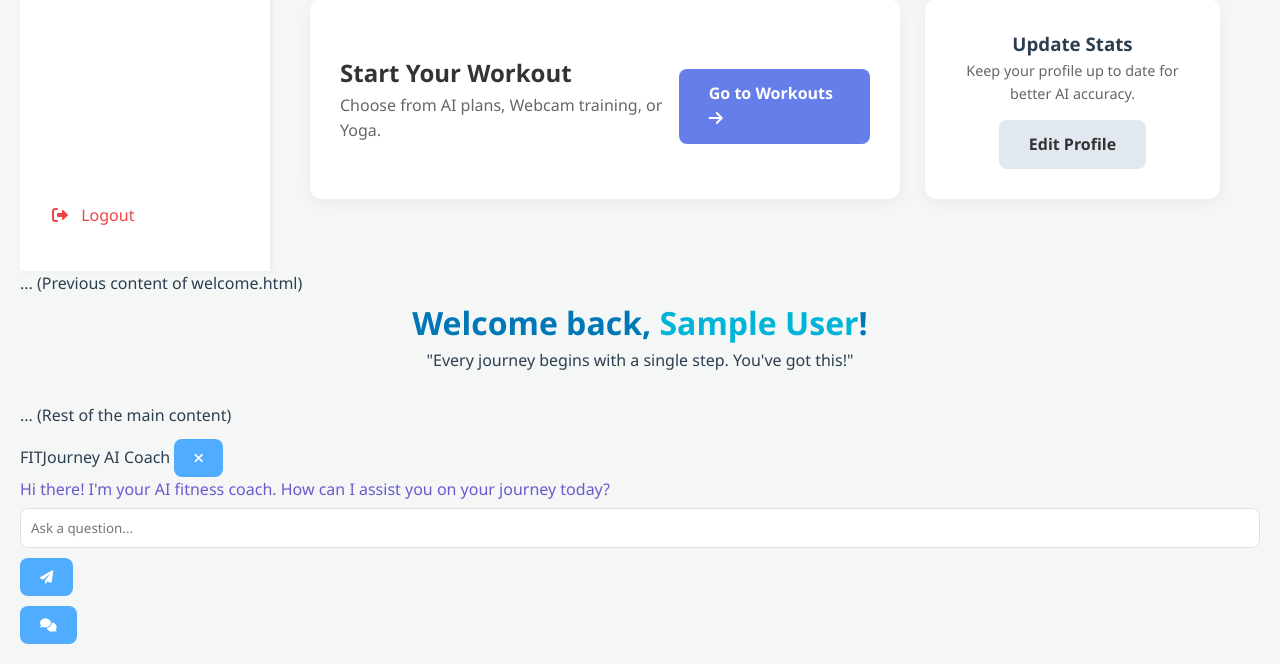
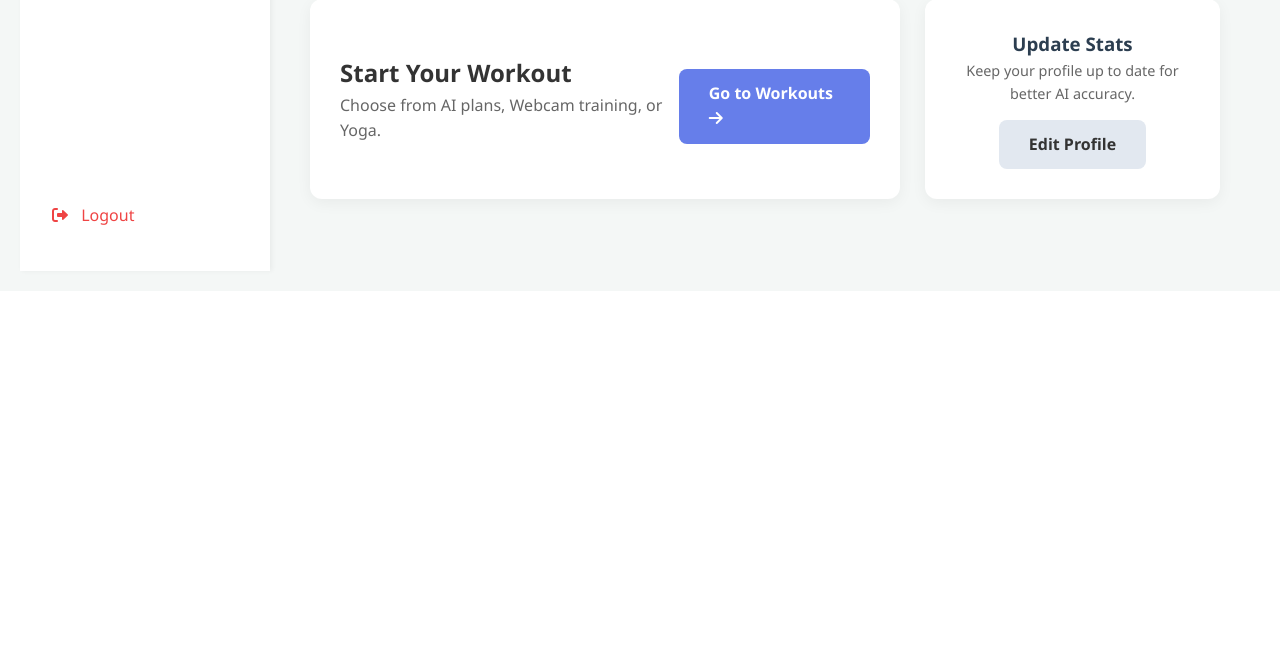
Before and after one commit to Davaladarshini/fitjourney, a Flask app: page /welcome in a window 1280 px wide. Shown: the part 549-1213 px from the top of the page. After the commit the page ends 823 px from the top, so only its background shows below. Run offline with Flask 3, Linux system fonts and the light colour scheme; the visitor is signed in with stand-in values (Sample User, id 1); data that the repository does not hold is empty.

Commit message:
Revert "Ai chat bot"
This reverts commit 7232559c686150db4ba02c9b37ef12067496fcfb.

```diff
--- a/fitjourney/templates/statistics.html
+++ b/fitjourney/templates/statistics.html
@@ -17,7 +17,7 @@
       </div>
       <nav>
         <a href="/welcome" style="display: block; margin-bottom: 15px; color: var(--text-color); text-decoration: none;">🏠 Dashboard</a>
-        <a href="/workouts"  style="display: block; margin-bottom: 15px; text-decoration: none;">💪 Workouts</a>
+        <a href="/workouts" class="active-link" style="display: block; margin-bottom: 15px; text-decoration: none;">💪 Workouts</a>
         <a href="/statistics" style="display: block; margin-bottom: 15px; color: var(--text-color); text-decoration: none;">📊 Statistics</a>
         <a href="/logout" style="display: block; margin-top: 30px; color: var(--secondary); text-decoration: none;">🔓 Logout</a>
       </nav>
--- a/fitjourney/templates/welcome.html
+++ b/fitjourney/templates/welcome.html
@@ -186,114 +186,3 @@
 </div>
 </body>
 </html>
-... (Previous content of welcome.html)
-<div class="main">
-    <header>
-      <h1>Welcome back, <span>{{ name }}</span>!</h1>
-      <p>"Every journey begins with a single step. You've got this!"</p>
-    </header>
-... (Rest of the main content)
-      </div>
-    </form>
-  </div>
-</div>
-
-<div class="chatbot-fixed-container">
-    <div id="chatbotWindow" class="chatbot-window">
-        <div class="chat-header">
-            <span>FITJourney AI Coach</span>
-            <button class="chat-close-btn" onclick="toggleChatbot()">
-                <i class="fas fa-times"></i>
-            </button>
-        </div>
-        <div class="chat-body">
-            <p style="color: #6a5acd;">Hi there! I'm your AI fitness coach. How can I assist you on your journey today?</p>
-        </div>
-        <div class="chat-input-area">
-            <input type="text" id="chatInput" placeholder="Ask a question...">
-            <button onclick="simulateResponse()"><i class="fas fa-paper-plane"></i></button>
-        </div>
-    </div>
-
-    <button id="chatbotToggleBtn" class="chatbot-toggle-btn" onclick="toggleChatbot()">
-        <i class="fas fa-comments"></i>
-    </button>
-</div>
-
-<script>
-  document.getElementById("profileForm").addEventListener("submit", function (e) {
-    e.preventDefault();
-
-    confetti({
-      particleCount: 200,
-      spread: 100,
-      origin: { y: 0.6 }
-    });
-
-    // In a real application, you would make an AJAX call to save the profile here.
-    alert("🎉 Profile saved successfully (not really, just for demo)!");
-  });
-
-
-  // --- CHATBOT TOGGLE LOGIC (New Script) ---
-  const chatbotWindow = document.getElementById('chatbotWindow');
-  const chatbotBody = document.querySelector('.chat-body');
-
-  function toggleChatbot() {
-    chatbotWindow.classList.toggle('open');
-    // Optional: Scroll to the bottom of the chat when opening
-    if (chatbotWindow.classList.contains('open')) {
-        chatbotBody.scrollTop = chatbotBody.scrollHeight;
-    }
-  }
-
-  function simulateResponse() {
-    const input = document.getElementById('chatInput');
-    const userText = input.value.trim();
-
-    if (userText === '') return;
-
-    // 1. Display user message
-    const userMsg = document.createElement('p');
-    userMsg.style.textAlign = 'right';
-    userMsg.style.color = '#845ec2';
-    userMsg.textContent = `You: ${userText}`;
-    chatbotBody.appendChild(userMsg);
-
-    input.value = '';
-    chatbotBody.scrollTop = chatbotBody.scrollHeight;
-
-    // 2. Simulate AI response
-    setTimeout(() => {
-        const aiMsg = document.createElement('p');
-        aiMsg.style.textAlign = 'left';
-        aiMsg.style.color = '#6a5acd';
-
-        let responseText;
-        if (userText.toLowerCase().includes('workout') || userText.toLowerCase().includes('exercise')) {
-            responseText = "I can guide you to the Workouts page! You can choose an AI-plan, a video workout, or a webcam trainer. Go to the 'Workouts' link in your sidebar.";
-        } else if (userText.toLowerCase().includes('hi') || userText.toLowerCase().includes('hello')) {
-            responseText = "Hello! I hope you're ready for another great day of fitness.";
-        } else if (userText.toLowerCase().includes('bmi')) {
-            responseText = "To calculate your BMI, make sure you have entered your Height and Weight in the 'Your Profile' card above, then click 'Calculate BMI 📊'.";
-        } else {
-            responseText = "I'm sorry, I am currently programmed to assist with navigation and basic fitness info. Try asking about your workout, BMI, or a specific feature.";
-        }
-
-        aiMsg.textContent = `AI: ${responseText}`;
-        chatbotBody.appendChild(aiMsg);
-        chatbotBody.scrollTop = chatbotBody.scrollHeight;
-    }, 1000);
-  }
-
-  // Allow sending message with Enter key
-  document.getElementById('chatInput').addEventListener('keypress', function(e) {
-      if (e.key === 'Enter') {
-          e.preventDefault();
-          simulateResponse();
-      }
-  });
-
-</script>
-</body>
-</html>
--- a/fitjourney/templates/workouts.html
+++ b/fitjourney/templates/workouts.html
@@ -27,10 +27,9 @@
             </div>
             <nav>
                 <a href="/welcome" style="display: block; margin-bottom: 15px; text-decoration: none;">🏠 Dashboard</a>
-                <a href="/workouts"  style="display: block; margin-bottom: 15px; text-decoration: none;">💪 Workouts</a>
+                <a href="/workouts" class="active-link" style="display: block; margin-bottom: 15px; text-decoration: none;">💪 Workouts</a>
                 <a href="/statistics" style="display: block; margin-bottom: 15px; text-decoration: none;">📊 Statistics</a>
                 <a href="/logout" style="display: block; margin-top: 30px; text-decoration: none;">🔓 Logout</a>
-
             </nav>
         </aside>
 
```
Also changed, not shown: fitjourney/static/css/style.css (line endings or trailing spaces).
